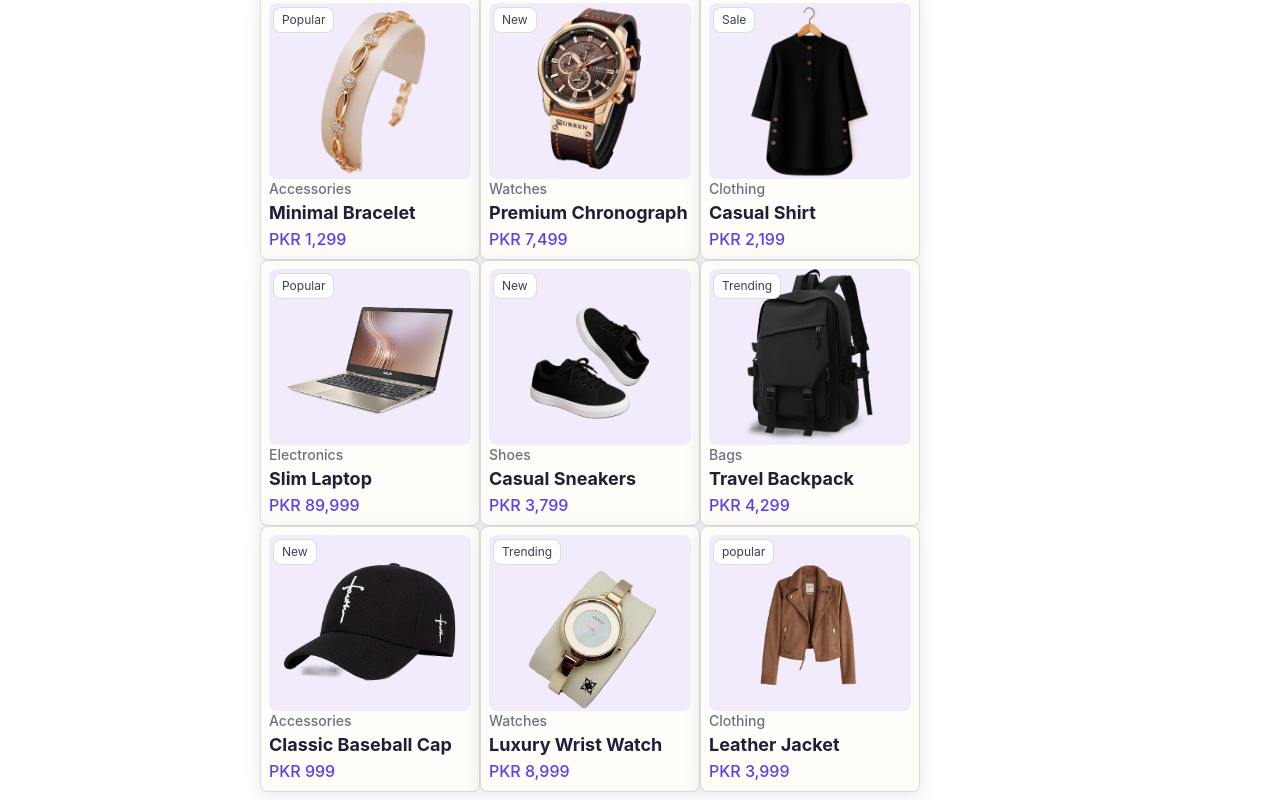
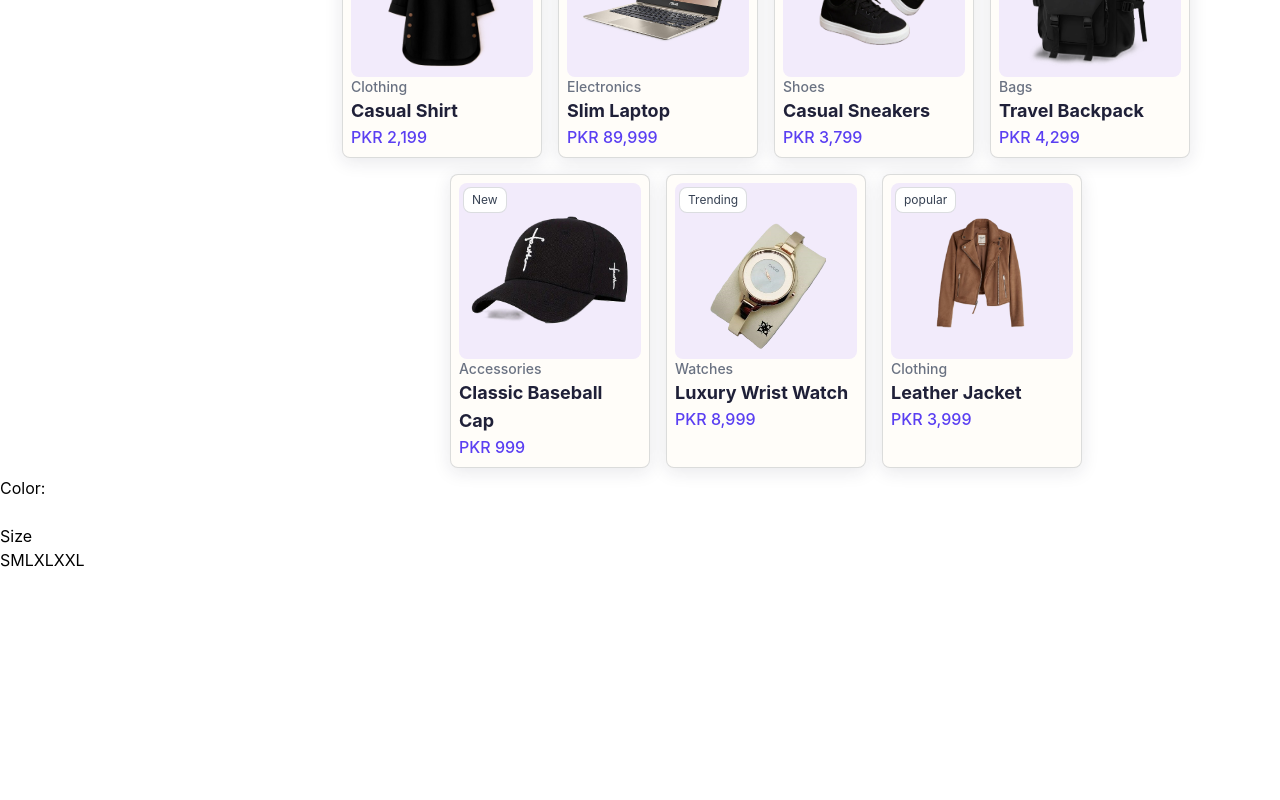
Before and after one commit to fiza-fehmi/Ecommerce-Store, a React (Vite) app: page / in a window 1280 px wide. Shown: the part 1771-2571 px from the top of the page. After the commit the page ends 2343 px from the top, so only its background shows below. Built offline with nearby package versions, Linux system fonts and the light colour scheme.

Commit message:
Add product detail page and update CardBar

```diff
--- a/src/App.jsx
+++ b/src/App.jsx
@@ -1,11 +1,13 @@
 import HomePage from "./components/HomePage"
 import Navbar from "./components/Navbar"
+import ProductDetail from "./components/ProductDetail"
 
 const App = () => {
   return (
     <div>
       <Navbar />
       <HomePage />
+      <ProductDetail />
     </div>
 
   )
--- a/src/components/Card.jsx
+++ b/src/components/Card.jsx
@@ -6,13 +6,13 @@ const Card = ({
   price,
 }) => {
   const imageSize =()=>{
-    return "h-44 w-full object-contain"
+    return "h-[160px] w-full object-contain"
 
   }
   return (
 
 
-    <div className="w-[220px] border border-gray-600/20 rounded-lg cursor-pointer transition-all duration-300 overflow-hidden ease-in group p-2 bg-[#FFFDF9] shadow-[0_4px_18px_rgba(31,32,56,0.10)]">
+    <div className="w-[200px] border border-gray-600/20 rounded-lg cursor-pointer transition-all duration-300 overflow-hidden ease-in group p-2 bg-[#FFFDF9] shadow-[0_4px_18px_rgba(31,32,56,0.10)]">
       <div className="relative h-44 items-center rounded-lg justify-center w-full overflow-hidden flex  bg-[#F2EBFB]">
         <img className={` ${imageSize()}h-full w-full object-contain transition-all duration-200 ease-in group-hover:scale-110 rounded-lg relative`} src={img} alt={productName} />
         <div className="absolute top-1 left-1 bg-white text-xs rounded-lg text-gray-700 border border-gray-600/20 px-2 py-1">{tag}</div>
--- a/src/components/CardBar.jsx
+++ b/src/components/CardBar.jsx
@@ -253,7 +253,7 @@ const Links = [
        <div className="flex">
         <h1 className="uppercase text-black font-medium text-xl py-3">All Products</h1>
       </div>
-      <div className="flex flex-wrap">
+      <div className="flex flex-wrap justify-center gap-4">
       {Links.map((link)=>(
       <Card
       key={link.id}
--- a/src/components/CartBar.jsx
+++ /dev/null
@@ -1,8 +0,0 @@
-
-const CartBar = () => {
-  return (
-    <div></div>
-  )
-}
-
-export default CartBar
--- a/src/components/HomePage.jsx
+++ b/src/components/HomePage.jsx
@@ -1,5 +1,4 @@
 import CardBar from "./CardBar"
-import CartBar from "./CartBar"
 import Leftbar from "./Leftbar"
 
 const HomePage = () => {
@@ -8,12 +7,10 @@ const HomePage = () => {
       <div className="flex-2">
  <Leftbar />
       </div>
-      <div className="flex-7">
+      <div className="flex-10">
         <CardBar />
       </div>
-      <div className="flex-3">
-        <CartBar />
-      </div>
+
 
     </div>
   )
--- /dev/null
+++ b/src/components/ProductDetail.jsx
@@ -0,0 +1,11 @@
+import ProductDetailCard from "./ProductDetailCard"
+
+const ProductDetail = () => {
+  return (
+    <div>
+        <ProductDetailCard />
+    </div>
+  )
+}
+
+export default ProductDetail
--- /dev/null
+++ b/src/components/ProductDetailCard.jsx
@@ -0,0 +1,42 @@
+const ProductDetailCard = ({image,tag,heading,category,price,para,colorBtn1,colorBtn2,colorBtn3,colorBtn4,}) => {
+  return (
+    <div>
+        <div>
+            {image}
+        </div>
+        <div>
+            <div>
+            <span>{tag}</span>
+            <h1>{heading}</h1>
+            <p>{category}</p>
+            <h1>{price}</h1>
+            <p>{para}</p>
+            </div>
+            <div>
+                <div>
+                <h1>Color:</h1>
+                </div>
+                <button className={`${colorBtn1}`}></button>
+                <button className={`${colorBtn2}`}></button>
+                <button className={`${colorBtn3}`}></button>
+                <button className={`${colorBtn4}`}></button>
+            </div>
+            <div>
+                <div>
+                    <h1>Size</h1>
+                </div>
+                <div>
+                    <button>S</button>
+                    <button>M</button>
+                    <button>L</button>
+                    <button>XL</button>
+                    <button>XXL</button>
+                </div>
+            </div>
+        </div>
+
+    </div>
+  )
+}
+
+export default ProductDetailCard
```
